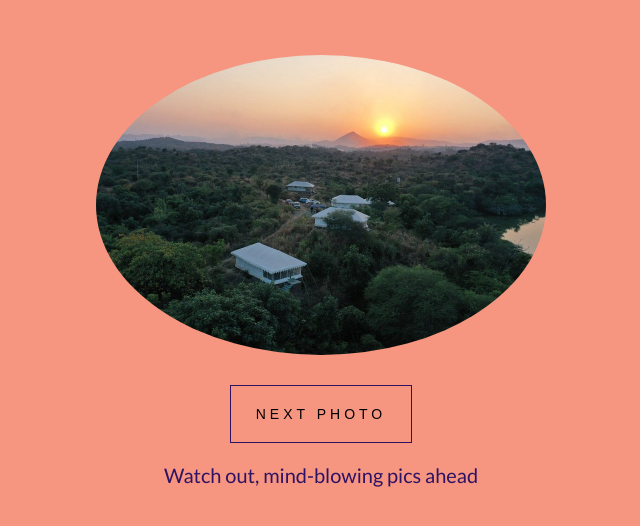
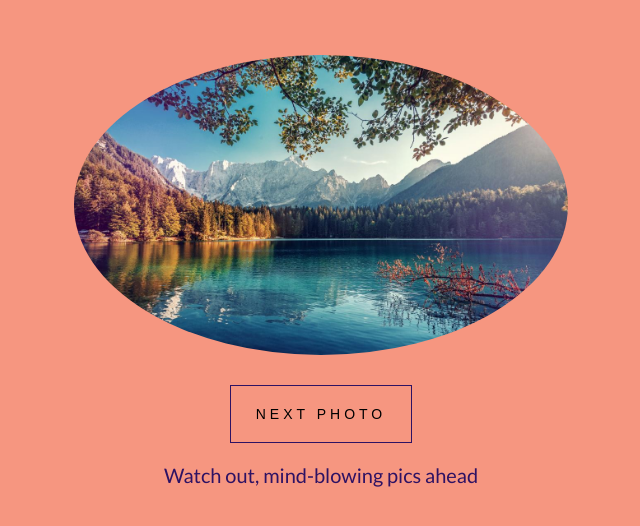
Before and after one commit to Amrutha1101/DSC, a plain HTML site: page index.html in a window 1280 px wide. Both pictures are taken after a click on the button "NEXT PHOTO". Shown: the part 192-718 px from the top of the page, without its empty margins (319-959 px from the left). Drawn offline with Linux system fonts and the light colour scheme.

Commit message:
added JS

```diff
--- a/index.html
+++ b/index.html
@@ -3,15 +3,14 @@
 <head>
     <title></title>
     <link rel="stylesheet" href="styles.css">
-    <script src="script.js"></script>
 </head>
 <body>
     <section id="container">
         <h1>Awesome Pics</h1>
-        <img src="/images/img6.jpg" alt="">
+        <img src="images/img6.jpg" alt="no photo">
         <button>Next Photo</button>
         <p>Watch out, mind-blowing pics ahead</p>
     </section>
-
+    <script src="script.js"></script>
 </body>
 </html>
--- a/script.js
+++ b/script.js
@@ -0,0 +1,24 @@
+var pics = [
+
+	"images/img1.jpg",
+	"images/img2.jpg",
+	"images/img3.jpg",
+	"images/img4.jpg",
+	"images/img5.jpg",
+	"images/img6.jpg"
+
+];
+
+var btn = document.querySelector("button");
+var img = document.querySelector("img");
+var counter = 1;
+
+btn.addEventListener("click", function(){
+	if(counter === 6){
+		counter = 0;
+	}
+	img.src = pics[counter]
+	counter = counter + 1;
+
+
+});
```
